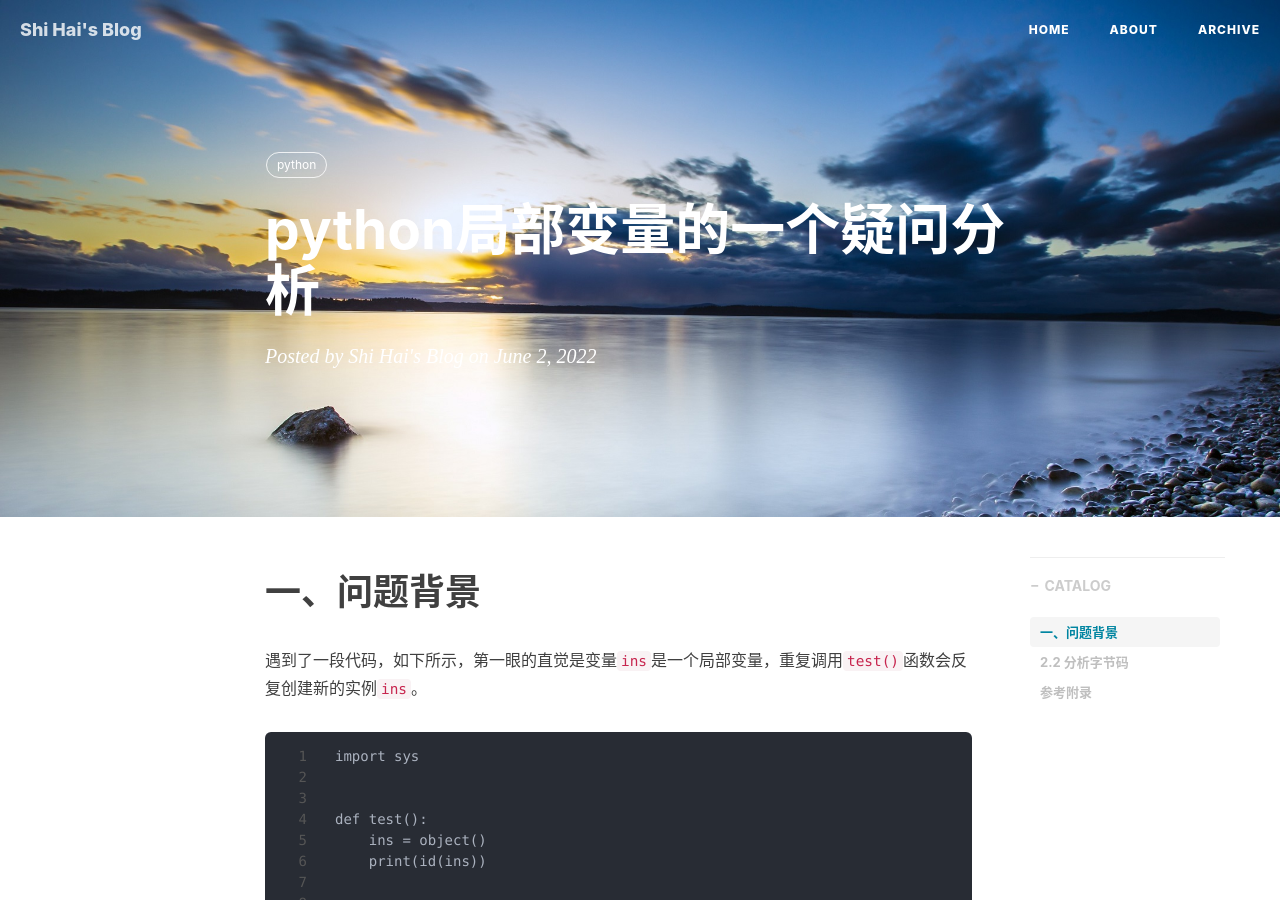
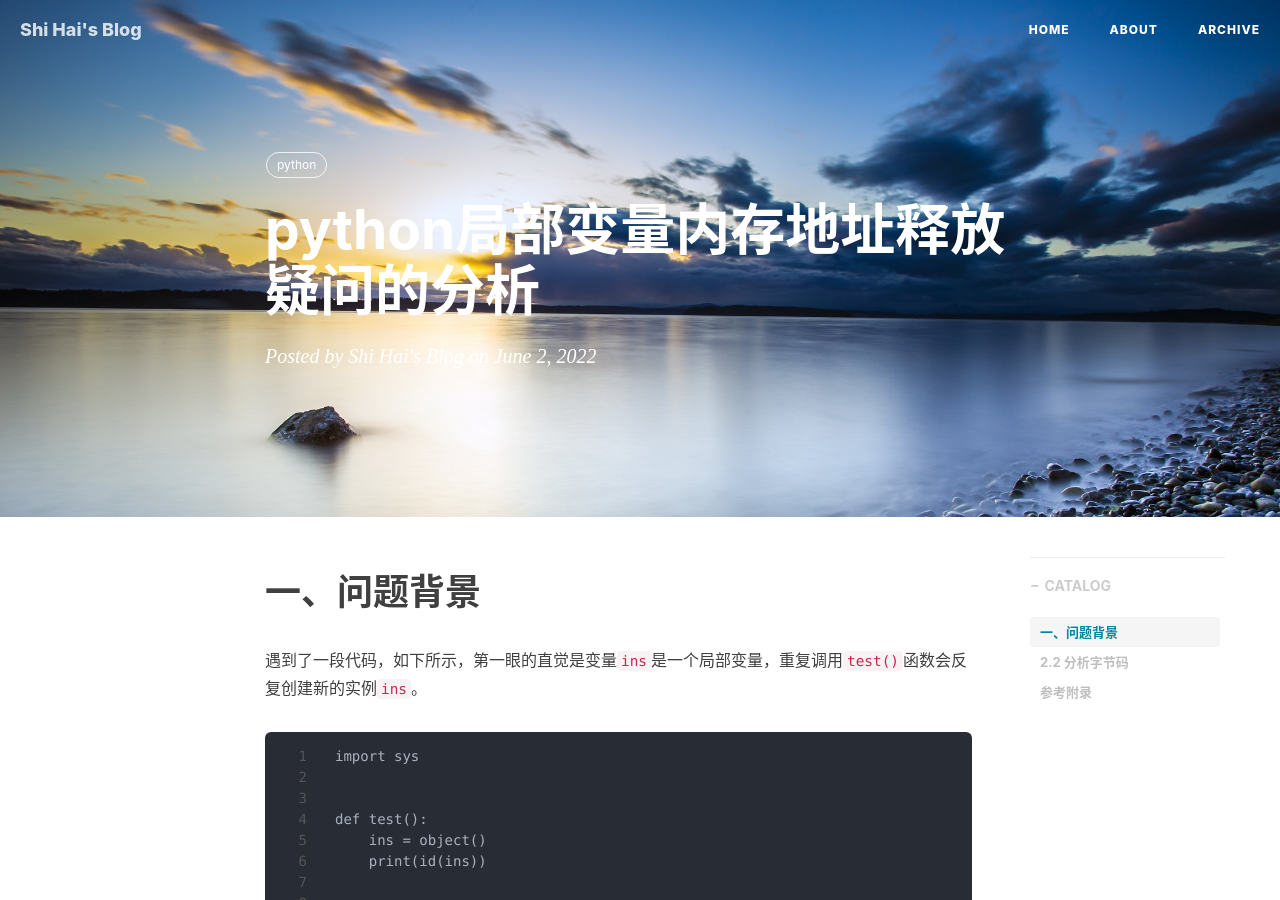
Before and after one commit to shihai1991/shihai1991.github.io, a Jekyll site: the page built from _posts/2022-06-02-python引用计数.md, in a window 1280 px wide and 900 px high. Built offline with Jekyll 4.4.1, drawn with Linux system fonts in a browser that asks for light colours; nearby versions of some CDN libraries; comment, search, counter and statistics services are not loaded.

Commit message:
Update 2022-06-02-python引用计数.md

```diff
--- a/_posts/2022-06-02-python引用计数.md
+++ b/_posts/2022-06-02-python引用计数.md
@@ -2,7 +2,7 @@
 published: true
 pblished: true
 layout: post
-title: python局部变量的一个疑问分析
+title: python局部变量内存地址释放疑问的分析
 category: python
 catalog: true
 tags:
```
